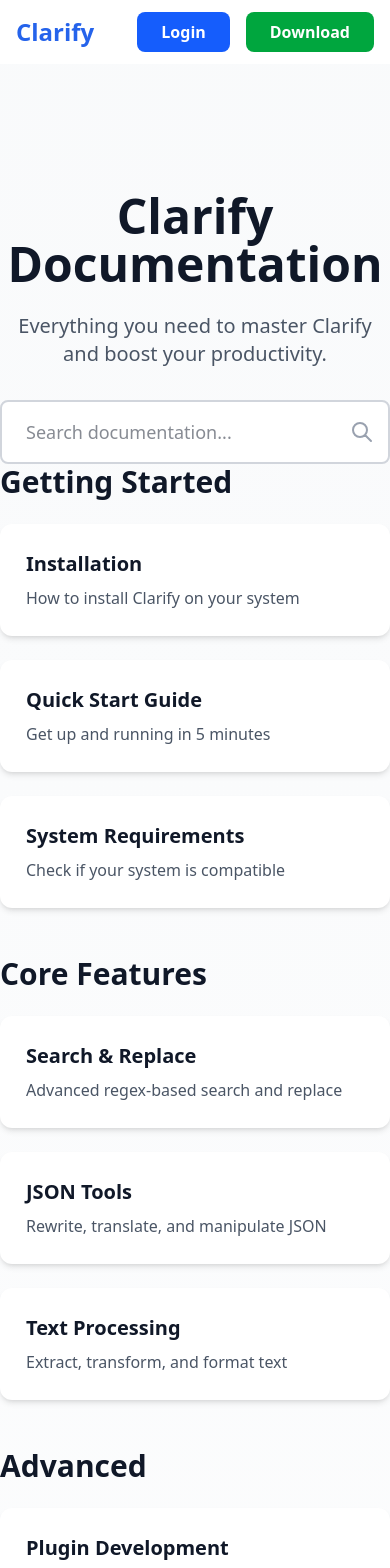
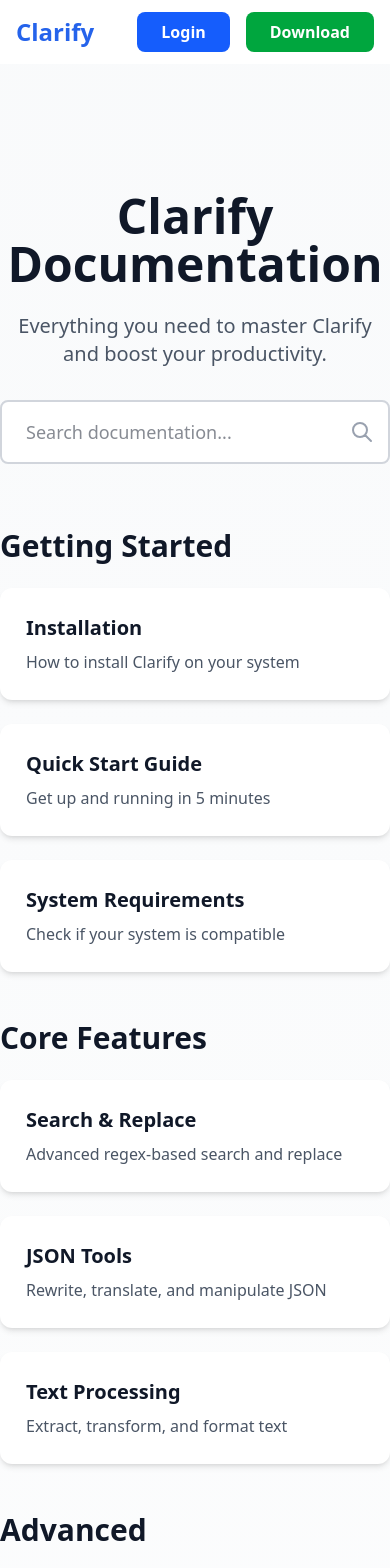
Before and after one commit to JosueAmaral15/clarify_site, a React app in the folder frontend/: page /docs in a window 390 px wide. Shown: the top 1568 px of the page. Built offline with nearby package versions, Linux system fonts and the light colour scheme; no server answers; the HTML template or start-up script is replaced by a standard one.

Commit message:
style: add vertical padding to docs grid section
Added py-16 md:py-24 to Documentation Grid section in DocsPage
- Improves spacing above and below the docs categories
- Better visual separation from hero and quick links sections
- Responsive padding (16 on mobile, 24 on desktop)

```diff
--- a/frontend/src/pages/DocsPage.tsx
+++ b/frontend/src/pages/DocsPage.tsx
@@ -66,7 +66,7 @@ export default function DocsPage() {
       </section>
 
       {/* Documentation Grid */}
-      <section className="section-padding">
+      <section className="section-padding py-16 md:py-24">
         <div className="max-w-7xl mx-auto">
           <div className="grid gap-12">
             {docs.map((section, idx) => (
```
